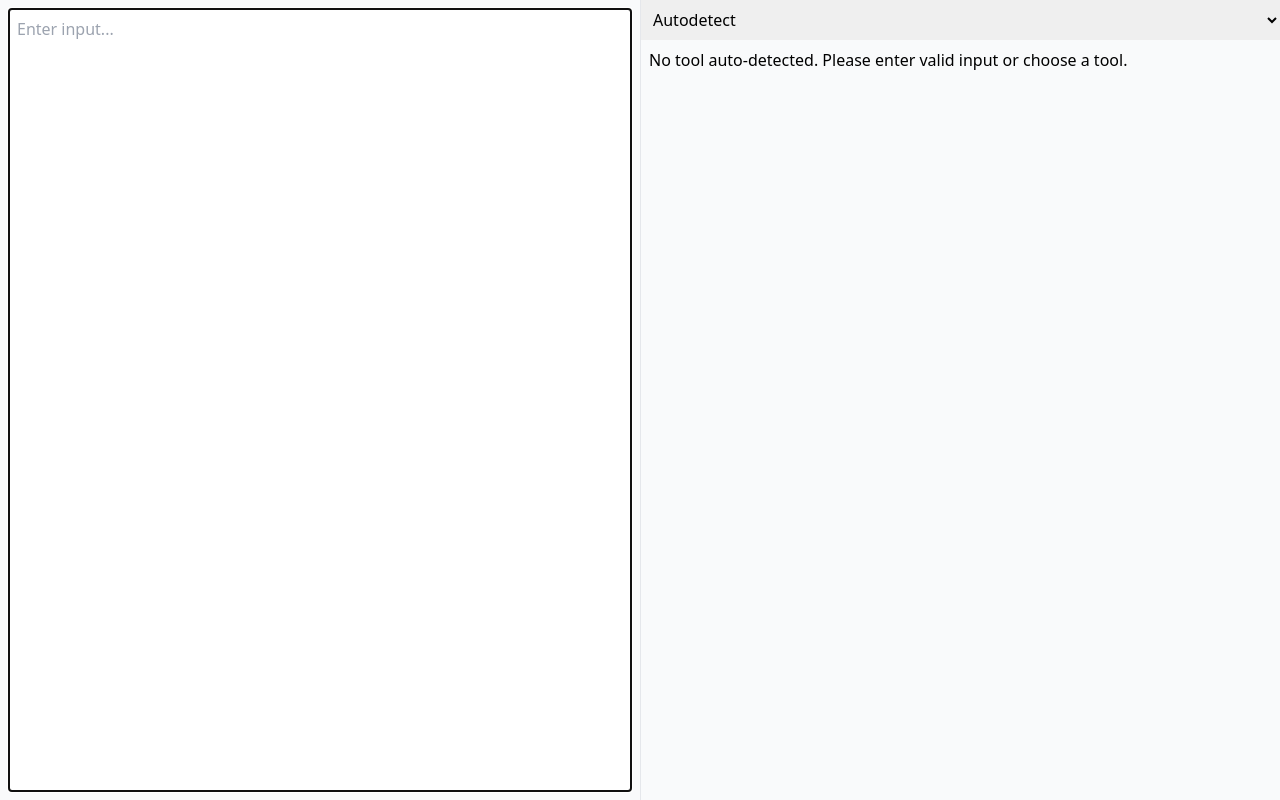
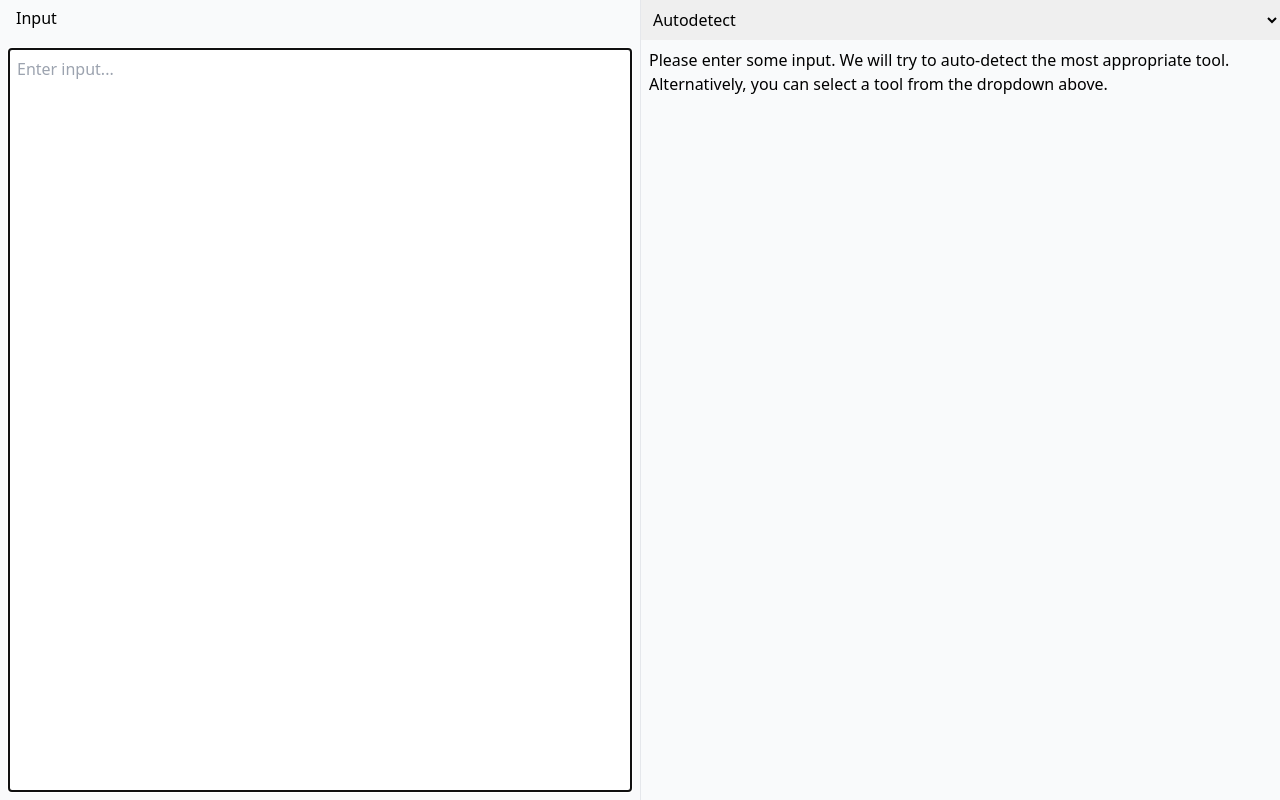
Before and after one commit to viveksjain/txtl, a React (Vite) app: page / in a window 1280 px wide. Built offline with nearby package versions, Linux system fonts and the light colour scheme.

Commit message:
Various small improvements

```diff
--- a/src/App.tsx
+++ b/src/App.tsx
@@ -28,7 +28,6 @@ function parseNumber(val: string) {
 
 function detectTool(val: string) {
     const trimmed = val.trim()
-    if (!trimmed) return ''
     if (trimmed.startsWith('{')) return 'json'
     const numeric = Number(trimmed)
     if (!isNaN(numeric)) {
@@ -47,13 +46,12 @@ function renderPaneByTool(
 ) {
     if (tool === 'diff') {
         return (
-            <div className="h-full flex p-2">
+            <div className="h-full flex">
                 <textarea
-                    className="w-full h-full resize-none border"
+                    className="w-full h-full border p-2 resize-none"
                     placeholder="Enter text to compare..."
                     value={inputB}
                     onChange={(e) => setInputB(e.target.value)}
-                    onKeyDown={(e) => e.stopPropagation()}
                 />
             </div>
         )
@@ -61,15 +59,15 @@ function renderPaneByTool(
     if (tool === 'json') {
         try {
             const pretty = JSON.stringify(JSON.parse(inputA), null, 2)
-            return <pre className="p-2 overflow-auto">{pretty}</pre>
-        } catch {
-            return <div className="p-2 text-red-600">Invalid JSON</div>
+            return <pre className="overflow-auto">{pretty}</pre>
+        } catch (err) {
+            return <div className="text-red-600">Invalid JSON: {err.message}</div>
         }
     }
     if (tool === 'unix') {
         const { local, utc } = parseUnixTime(inputA)
         return (
-            <div className="p-2">
+            <div>
                 <div>Local: {local}</div>
                 <div>UTC: {utc}</div>
             </div>
@@ -79,7 +77,7 @@ function renderPaneByTool(
         const { decimal, hex, octal, binary, detectedBase } = parseNumber(inputA)
         const grayIf = (base: number) => base === detectedBase ? 'text-gray-400' : ''
         return (
-            <div className="p-2 space-y-1">
+            <div className="space-y-1">
                 <div className={grayIf(10)}>Decimal: {decimal}</div>
                 <div className={grayIf(16)}>Hex: {hex}</div>
                 <div className={grayIf(8)}>Octal: {octal}</div>
@@ -87,7 +85,7 @@ function renderPaneByTool(
             </div>
         )
     }
-    return (!tool ? <div className="p-2">No tool auto-detected.</div> : null)
+    return (!tool ? <div>No tool auto-detected.</div> : null)
 }
 
 export default function App() {
@@ -104,7 +102,7 @@ export default function App() {
 
     const handleRightPaneKeyDown = async (e: React.KeyboardEvent) => {
         const isPaste = (e.metaKey || e.ctrlKey) && e.key === 'v'
-        if (isPaste) {
+        if (isPaste && !tool) {
             e.preventDefault()
             try {
                 const text = await navigator.clipboard.readText()
@@ -118,13 +116,16 @@ export default function App() {
 
     const renderRightPane = () => {
         if (!tool) {
+            if (!inputA) {
+                return <div>Please enter some input. We will try to auto-detect the most appropriate tool. Alternatively, you can select a tool from the dropdown above.</div>
+            }
             const autodetected = detectTool(inputA)
             if (!autodetected) {
-                return <div className="p-2">No tool auto-detected. Please enter valid input or choose a tool.</div>
+                return <div>No tool auto-detected. Please enter valid input or choose a tool.</div>
             }
             return (
                 <>
-                    <div className="p-2">Auto-detected: {autodetected}</div>
+                    <div>Auto-detected: {autodetected}</div>
                     {renderPaneByTool(autodetected, inputA, inputB, setInputB)}
                 </>
             )
@@ -261,10 +262,13 @@ export default function App() {
         document.addEventListener('mouseup', onMouseUp)
     }
 
+    const headerHeight = '40px'
     return (
         <div className="h-screen flex flex-col">
             <div className="flex flex-1">
-                <div className="w-1/2 h-full p-2">
+                <div className="w-1/2 h-full flex flex-col">
+                    <div className="ml-2 p-2 leading-5 text-base flex-none" style={{ height: headerHeight }}>Input</div>
+                    <div className="p-2 w-full h-full">
                         <textarea
                             ref={inputRef}
                             className="w-full h-full border p-2 resize-none"
@@ -272,6 +276,7 @@ export default function App() {
                             value={inputA}
                             onChange={(e) => setInputA(e.target.value)}
                         />
+                    </div>
                 </div>
                 <div
                     className={`w-1/2 h-full flex flex-col border-l ${rightPaneSelected ? 'ring-2 ring-blue-500' : ''}`}
@@ -282,6 +287,7 @@ export default function App() {
                 >
                     <select
                         className="p-2"
+                        style={{ height: headerHeight }}
                         value={tool}
                         onChange={(e) => setTool(e.target.value)}
                     >
@@ -291,7 +297,7 @@ export default function App() {
                         <option value="unix">Unix epoch time</option>
                         <option value="number">Number conversion</option>
                     </select>
-                    <div className="flex-1 overflow-auto">
+                    <div className="flex-1 overflow-auto p-2">
                         {renderRightPane()}
                     </div>
                 </div>
```
Also changed, not shown: 1 other file (tests, documents, lock files or other folders). Lines whose indentation alone changed are shown as unchanged.
